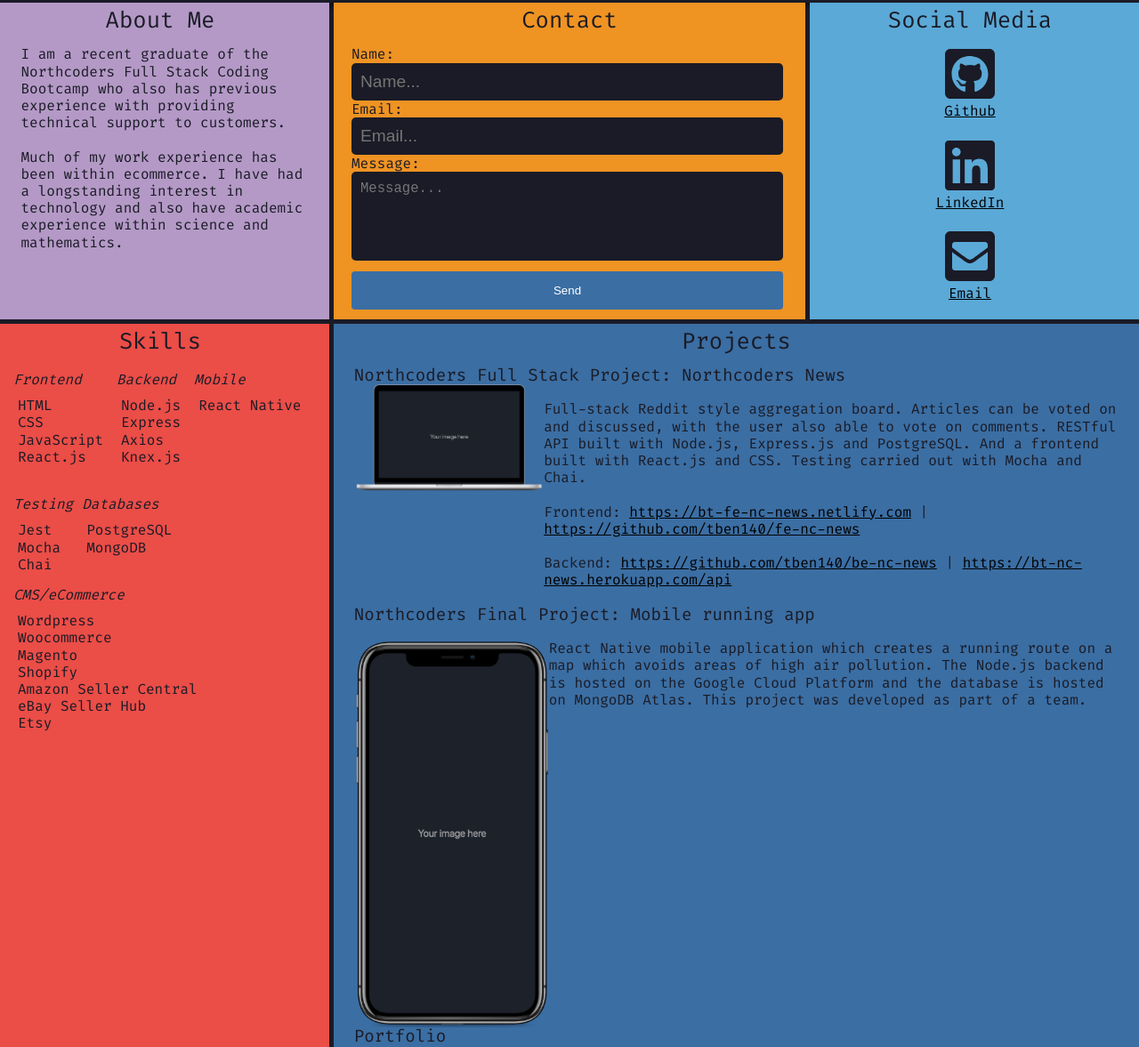
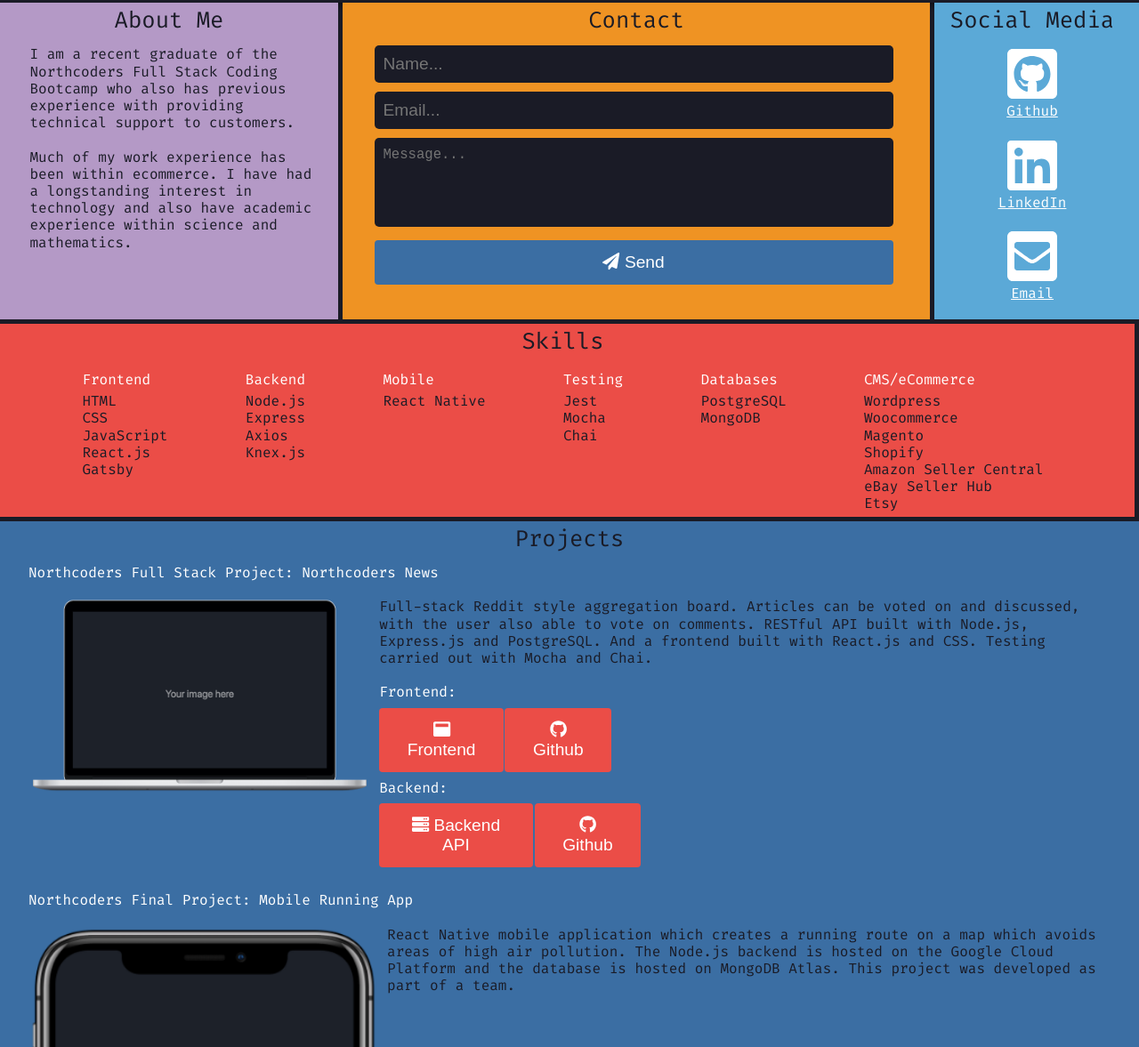
Before and after one commit to tben140/Portfolio, a Gatsby site: page / in a window 1280 px wide. Shown: the part 797-1974 px from the top of the page at 89% size. Built offline with nearby package versions, Linux system fonts and the light colour scheme; Gatsby itself is replaced by a stand-in of ours; grey boxes are pictures that could not be loaded.

Commit message:
Add media queries and icons

```diff
--- a/src/components/AboutMe.js
+++ b/src/components/AboutMe.js
@@ -8,12 +8,18 @@ const Container = styled.div`
   background-color: #b499c6;
   color: #1a1b26;
   max-width: 340px;
+  /* flex: 1 1 340px; */
   margin-bottom: 5px;
   margin-right: 5px;
-  padding-left: 10px;
+  padding-left: 20px;
   padding-right: 20px;
   order: 1;
   flex-grow: 1;
+  @media (max-width: 440px) {
+    max-width: 440px;
+    margin-right: 0px;
+    margin-left: 0px;
+  }
 `
 
 const Description = styled.p`
@@ -22,6 +28,11 @@ const Description = styled.p`
   width: 95%;
   margin: 0 auto;
   padding-left: 10px;
+  @media (max-width: 440px) {
+    width: 100%;
+    padding-left: 0px;
+    font-size: 1.2em;
+  }
 `
 
 export default function AboutMe() {
@@ -38,6 +49,8 @@ export default function AboutMe() {
         Much of my work experience has been within ecommerce. I have had a
         longstanding interest in technology and also have academic experience
         within science and mathematics.
+        <br />
+        <br />
       </Description>
     </Container>
   )
--- a/src/components/Contact.js
+++ b/src/components/Contact.js
@@ -4,23 +4,33 @@ import styled from "styled-components"
 
 import FiraCode from "../assets/fonts/FiraCode-VariableFont_wght.ttf"
 
+import { FontAwesomeIcon } from "@fortawesome/react-fontawesome"
+import { faPaperPlane } from "@fortawesome/free-solid-svg-icons"
+
 import Heading from "./Heading.js"
 
 const Container = styled.div`
   background-color: #ef9323;
   color: #1a1b26;
-  margin: 0 auto;
+  /* margin: 0 auto; */
   margin-bottom: 5px;
   margin-right: 5px;
   padding-left: 20px;
   padding-right: 20px;
   order: 2;
-  flex-grow: 1;
-  min-width: 400px;
+  /* width: 509px; */
+  flex: 1 1 340px;
+  @media (max-width: 1139px) {
+    margin-right: 0px;
+  }
+  @media (max-width: 440px) {
+    padding: 0px;
+    width: 100%;
+  }
 `
 
 const FormContainer = styled.div`
-  width: 100%;
+  width: 95%;
   margin: 0 auto;
 `
 
@@ -38,12 +48,19 @@ const Input = styled.input`
   background-color: #1a1b26;
   color: #fff;
   padding: 10px 10px;
+  margin-bottom: 10px;
   border: 0px solid #fff;
   border-radius: 5px;
   box-sizing: border-box;
   &:focus {
     outline: none;
     border: 3px solid #3b6ea3;
+  }
+  @media (max-width: 440px) {
+    /* width: 440px; */
+    margin-right: 0px;
+    margin-left: 0px;
+    width: 100%;
   }
 `
 
@@ -56,6 +73,7 @@ const TextArea = styled.textarea`
   color: #fff;
   resize: none;
   padding: 10px 10px;
+  margin-bottom: 10px;
   border: 0px solid #ccc;
   border-radius: 5px;
   box-sizing: border-box;
@@ -63,15 +81,23 @@ const TextArea = styled.textarea`
     outline: none;
     border: 3px solid #3b6ea3;
   }
+  @media (max-width: 440px) {
+    /* width: 440px; */
+    margin-right: 0px;
+    margin-left: 0px;
+    width: 100%;
+  }
 `
 
 const Submit = styled.button`
   type: "submit";
   width: 99%;
+  font-size: 1.2em;
   background-color: #3b6ea3;
   color: white;
   padding: 14px 20px;
-  margin: 8px 0;
+  /* margin: 8px 0; */
+  margin-bottom: 10px;
   border: none;
   border-radius: 4px;
   cursor: pointer;
@@ -79,6 +105,15 @@ const Submit = styled.button`
   &:hover {
     background-color: #5cacff;
   }
+  @media (max-width: 440px) {
+    font-size: 1.4em;
+    width: 100%;
+  }
+`
+
+const Form = styled.form`
+  padding-left: 0px;
+  width: 100%;
 `
 
 export default function Contact() {
@@ -87,32 +122,23 @@ export default function Contact() {
       <Heading>Contact</Heading>
       <br />
       <FormContainer>
-        <form
+        <Form
           name="contact"
           method="post"
           data-netlify="true"
           data-netlify-honeypot="bot-field"
         >
           <input type="hidden" name="bot-field" />
-          <Label>
-            Name:
-            <br />
-            <Input type="text" name="name" placeholder="Name..." />
-          </Label>
-          <br />
-          <Label>
-            Email:
-            <br />
-            <Input type="email" name="email" placeholder="Email..." />
-          </Label>
-          <br />
-          <Label>
-            Message:
-            <br />
-            <TextArea name="message" placeholder="Message..."></TextArea>
-          </Label>
-          <Submit>Send</Submit>
-        </form>
+          {/* <FontAwesomeIcon icon={faUser} size="2x" /> */}
+          <Input type="text" name="name" placeholder="Name..." />
+          {/* <br /> */}
+          <Input type="email" name="email" placeholder="Email..." />
+          {/* <br /> */}
+          <TextArea name="message" placeholder="Message..."></TextArea>
+          <Submit>
+            <FontAwesomeIcon icon={faPaperPlane} /> Send
+          </Submit>
+        </Form>
       </FormContainer>
     </Container>
   )
--- a/src/components/Header.js
+++ b/src/components/Header.js
@@ -16,7 +16,7 @@ const Headertag = styled.header`
 
 const SiteTitle = styled.h1`
   font-size: 2rem;
-  font-weight: 900;
+  /* font-weight: 900; */
   line-height: 1.2em;
   color: white;
   text-shadow: 2px 2px 5px #000;
--- a/src/components/Projects.js
+++ b/src/components/Projects.js
@@ -6,17 +6,27 @@ import Img from "gatsby-image"
 
 import styled from "styled-components"
 
+import { FontAwesomeIcon } from "@fortawesome/react-fontawesome"
+import { faWindowMaximize, faServer } from "@fortawesome/free-solid-svg-icons"
+import { faGithub } from "@fortawesome/free-brands-svg-icons"
+
 import Heading from "./Heading.js"
 
 const Container = styled.div`
   background-color: #3b6ea3;
   color: #1a1b26;
-  flex: 1;
+  /* flex: 1 1 340px; */
+  flex: 1 1 auto;
   order: 5;
+  @media (max-width: 440px) {
+    /* width: 440px; */
+    margin-right: 0px;
+  }
 `
 
 const Subheading = styled.h4`
-  font-size: 1.2em;
+  /* font-size: 1.2em; */
+  color: white;
 `
 
 const Description = styled.p`
@@ -33,18 +43,71 @@ const Link = styled.a`
 const ImgContainerLaptop = styled.div`
   width: 100%;
   float: left;
+  margin-right: 10px;
+  /* flex-grow: 1; */
 `
 
 const ImgContainerPhone = styled.div`
   width: 100%;
   float: right;
+  margin-right: 10px;
+  /* flex-grow: 1; */
 `
 
 const FlexContainer = styled.div`
   display: flex;
+  @media (max-width: 500px) {
+    flex-direction: column;
+  }
 `
 
-const FlexItem = styled.div``
+const FlexItem = styled.div`
+  /* flex-grow: 3; */
+`
+
+const Button = styled.button`
+  /* type: "submit"; */
+  font-size: 1.2em;
+  width: 99%;
+  background-color: #eb4d47;
+  color: white;
+  padding: 14px 20px;
+  margin: 8px 0;
+  border: none;
+  border-radius: 4px;
+  cursor: pointer;
+  box-sizing: border-box;
+  &:hover {
+    background-color: #5cacff;
+  }
+  @media (max-width: 440px) {
+    font-size: 1.4em;
+  }
+`
+
+const Form = styled.form`
+  display: inline-block;
+`
+
+// const Input = styled.input`
+//   /* type: "submit"; */
+//   font-family: FontAwesome;
+//   width: 99%;
+//   background-color: #eb4d47;
+//   color: white;
+//   padding: 14px 20px;
+//   margin: 8px 0;
+//   border: none;
+//   border-radius: 4px;
+//   cursor: pointer;
+//   box-sizing: border-box;
+//   &:hover {
+//     background-color: #5cacff;
+//   }
+//   @media (max-width: 440px) {
+//     font-size: 1.4em;
+//   }
+// `
 
 export default function Projects() {
   const data = useStaticQuery(graphql`
@@ -74,12 +137,13 @@ export default function Projects() {
         <Subheading>
           Northcoders Full Stack Project: Northcoders News
         </Subheading>
+        <br />
         <FlexContainer>
           <ImgContainerLaptop>
             <Img fluid={data.laptopimage.childImageSharp.fluid} />
+            <br />
           </ImgContainerLaptop>
           <FlexItem>
-            <br />
             Full-stack Reddit style aggregation board. Articles can be voted on
             and discussed, with the user also able to vote on comments. RESTful
             API built with Node.js, Express.js and PostgreSQL. And a frontend
@@ -87,41 +151,64 @@ export default function Projects() {
             Chai.
             <br />
             <br />
-            Frontend:{" "}
-            <Link href="https://bt-fe-nc-news.netlify.com">
-              https://bt-fe-nc-news.netlify.com
-            </Link>{" "}
-            |{" "}
-            <Link href="https://github.com/tben140/fe-nc-news">
-              https://github.com/tben140/fe-nc-news
-            </Link>
+            <Subheading>Frontend:</Subheading>
+            <Form action="https://bt-fe-nc-news.netlify.com" target="_blank">
+              {/* <Input type="submit" value="Frontend" /> */}
+              <Button>
+                {/* <p> */}
+                <FontAwesomeIcon icon={faWindowMaximize} size="1x" /> Frontend
+                {/* </p> */}
+              </Button>
+            </Form>
+            <Form
+              action="https://github.com/tben140/fe-nc-news"
+              target="_blank"
+            >
+              <Button>
+                {/* <p> */}
+                <FontAwesomeIcon icon={faGithub} size="1x" /> Github
+                {/* </p> */}
+              </Button>
+            </Form>
             <br />
-            <br />
-            Backend:{" "}
-            <Link href="https://github.com/tben140/be-nc-news">
-              https://github.com/tben140/be-nc-news
-            </Link>{" "}
-            |{" "}
-            <Link href="https://bt-nc-news.herokuapp.com/api">
-              https://bt-nc-news.herokuapp.com/api
-            </Link>
+            <Subheading>Backend:</Subheading>
+            <Form action="https://bt-nc-news.herokuapp.com/api" target="_blank">
+              <Button>
+                <p>
+                  <FontAwesomeIcon icon={faServer} size="1x" /> Backend API
+                </p>
+              </Button>
+            </Form>
+            <Form
+              action="https://github.com/tben140/be-nc-news"
+              target="_blank"
+            >
+              <Button>
+                <p>
+                  <FontAwesomeIcon icon={faGithub} size="1x" /> Github
+                </p>
+              </Button>
+            </Form>
             <br />
             <br />
           </FlexItem>
         </FlexContainer>
       </Description>
       <Description>
-        <Subheading>Northcoders Final Project: Mobile running app</Subheading>
+        <Subheading>Northcoders Final Project: Mobile Running App</Subheading>
         <br />
         <FlexContainer>
           <ImgContainerPhone>
             <Img fluid={data.phoneimage.childImageSharp.fluid} />
+            <br />
           </ImgContainerPhone>
           <FlexItem>
             React Native mobile application which creates a running route on a
             map which avoids areas of high air pollution. The Node.js backend is
             hosted on the Google Cloud Platform and the database is hosted on
             MongoDB Atlas. This project was developed as part of a team.
+            <br />
+            <br />
           </FlexItem>
         </FlexContainer>
       </Description>
@@ -131,15 +218,20 @@ export default function Projects() {
         <FlexContainer>
           <ImgContainerLaptop>
             <Img fluid={data.laptopimage.childImageSharp.fluid} />
+            <br />
           </ImgContainerLaptop>
           <FlexItem>
             This site was created using Gatsby and Styled Components. Please
             follow the link below for the Github repository.
             <br />
             <br />
-            <Link href="https://github.com/tben140/portfolio">
-              https://github.com/tben140/portfolio
-            </Link>
+            <Form action="https://github.com/tben140/portfolio" target="_blank">
+              <Button>
+                <p>
+                  <FontAwesomeIcon icon={faGithub} size="1x" /> Github
+                </p>
+              </Button>
+            </Form>
           </FlexItem>
         </FlexContainer>
       </Description>
--- a/src/components/Skills.js
+++ b/src/components/Skills.js
@@ -7,15 +7,33 @@ import Heading from "./Heading.js"
 const Container = styled.div`
   background-color: #eb4d47;
   color: #1a1b26;
-  max-width: 340px;
+  /* width: 340px; */
+  flex: 1 1 340px;
   margin-right: 5px;
   padding-left: 10px;
   padding-right: 20px;
   order: 4;
+  @media (min-width: 1145px) {
+    flex: 1 1 1145px;
+    /* margin-right: 0px; */
+    margin-bottom: 5px;
+  }
+  @media (max-width: 1189px) {
+    width: 784px;
+    /* margin-right: 0px; */
+    margin-bottom: 5px;
+  }
+  @media (max-width: 440px) {
+    width: 440px;
+    margin-right: 0px;
+    margin-bottom: 5px;
+    font-size: 1.4em;
+  }
 `
 
 const Subheading = styled.h4`
-  font-style: italic;
+  /* font-style: italic; */
+  color: white;
   width: 95%;
   margin: 0 auto;
   margin: 5px;
@@ -24,11 +42,16 @@ const Subheading = styled.h4`
 const FlexContainer = styled.div`
   display: flex;
   flex-wrap: wrap;
+  justify-content: space-evenly;
 `
-const FlexItem = styled.div``
+const FlexItem = styled.div`
+  /* flex-grow: 1; */
+`
 
 const List = styled.ul`
-  margin: 10px;
+  margin: 5px;
+  line-height: 1.2em;
+  /* flex-basis: auto; */
 `
 
 export default function Skills() {
@@ -44,6 +67,7 @@ export default function Skills() {
             <li>CSS</li>
             <li>JavaScript</li>
             <li>React.js</li>
+            <li>Gatsby</li>
           </List>
           <br />
         </FlexItem>
@@ -62,6 +86,7 @@ export default function Skills() {
           <List>
             <li>React Native</li>
           </List>
+          <br />
         </FlexItem>
         <FlexItem>
           <Subheading>Testing</Subheading>
@@ -70,6 +95,7 @@ export default function Skills() {
             <li>Mocha</li>
             <li>Chai</li>
           </List>
+          <br />
         </FlexItem>
         <FlexItem>
           <Subheading>Databases</Subheading>
@@ -77,6 +103,7 @@ export default function Skills() {
             <li>PostgreSQL</li>
             <li>MongoDB</li>
           </List>
+          <br />
         </FlexItem>
         <FlexItem>
           <Subheading>CMS/eCommerce</Subheading>
@@ -89,9 +116,10 @@ export default function Skills() {
             <li>eBay Seller Hub</li>
             <li>Etsy</li>
           </List>
+          {/* <br /> */}
         </FlexItem>
       </FlexContainer>
-      <br />
+      {/* <br /> */}
     </Container>
   )
 }
--- a/src/components/SocialMedia.js
+++ b/src/components/SocialMedia.js
@@ -11,28 +11,47 @@ import Heading from "./Heading.js"
 const Container = styled.div`
   background-color: #5ba9d7;
   color: #1a1b26;
-  width: 340px;
-  margin: 0 auto;
+  width: 200px;
+  /* flex: 1 1 340px; */
+  /* flex: 1 1 auto; */
+  /* margin: 0 auto; */
   margin-bottom: 5px;
   padding-left: 10px;
   padding-right: 20px;
   order: 3;
+  @media (max-width: 1189px) {
+    width: 340px;
+    margin-right: 5px;
+  }
+  @media (max-width: 440px) {
+    width: 440px;
+    margin-right: 0px;
+  }
 `
 
 const Link = styled.a`
-  color: #000;
+  color: #fff;
 `
 
 const Github = styled.div`
   text-align: center;
+  flex-grow: 1;
 `
 
 const Linkedin = styled.div`
   text-align: center;
+  flex-grow: 1;
 `
 
 const Email = styled.div`
   text-align: center;
+  flex-grow: 1;
+`
+
+const FlexContainer = styled.div`
+  display: flex;
+  flex-wrap: wrap;
+  flex-direction: column;
 `
 
 export default function SocialMedia() {
@@ -40,8 +59,9 @@ export default function SocialMedia() {
     <Container>
       <Heading>Social Media</Heading>
       <br />
+      <FlexContainer>
         <Github>
-        <FontAwesomeIcon icon={faGithubSquare} size="4x" />
+          <FontAwesomeIcon icon={faGithubSquare} size="4x" color="white" />
           <br />
           <Link href="https://github.com/tben140" target="_blank">
             Github
@@ -49,7 +69,7 @@ export default function SocialMedia() {
         </Github>
         <br />
         <Linkedin>
-        <FontAwesomeIcon icon={faLinkedin} size="4x" backgroundColor="white" />
+          <FontAwesomeIcon icon={faLinkedin} size="4x" color="white" />
           <br />
           <Link
             href="https://www.linkedin.com/in/ben-taylor-571b83101/"
@@ -60,12 +80,13 @@ export default function SocialMedia() {
         </Linkedin>
         <br />
         <Email>
-        <FontAwesomeIcon icon={faEnvelopeSquare} size="4x" />
+          <FontAwesomeIcon icon={faEnvelopeSquare} size="4x" color="white" />
           <br />
           <Link href="mailto:tben140@gmail.com" target="_top">
             Email
           </Link>
         </Email>
+      </FlexContainer>
       <br />
     </Container>
   )
--- a/src/pages/index.js
+++ b/src/pages/index.js
@@ -50,6 +50,7 @@ const FlexContainer = styled.div`
   display: flex;
   flex-direction: row;
   flex-wrap: wrap;
+  justify-content: flex-start;
 `
 
 const IndexPage = () => (
```
Lines whose indentation alone changed are shown as unchanged.
